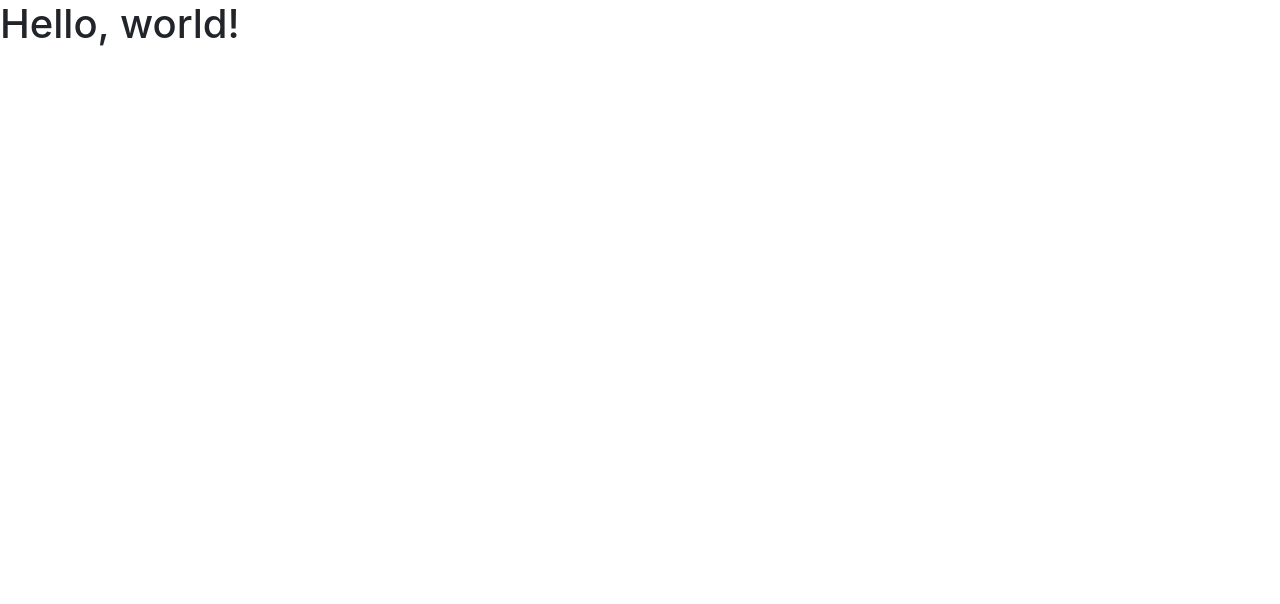
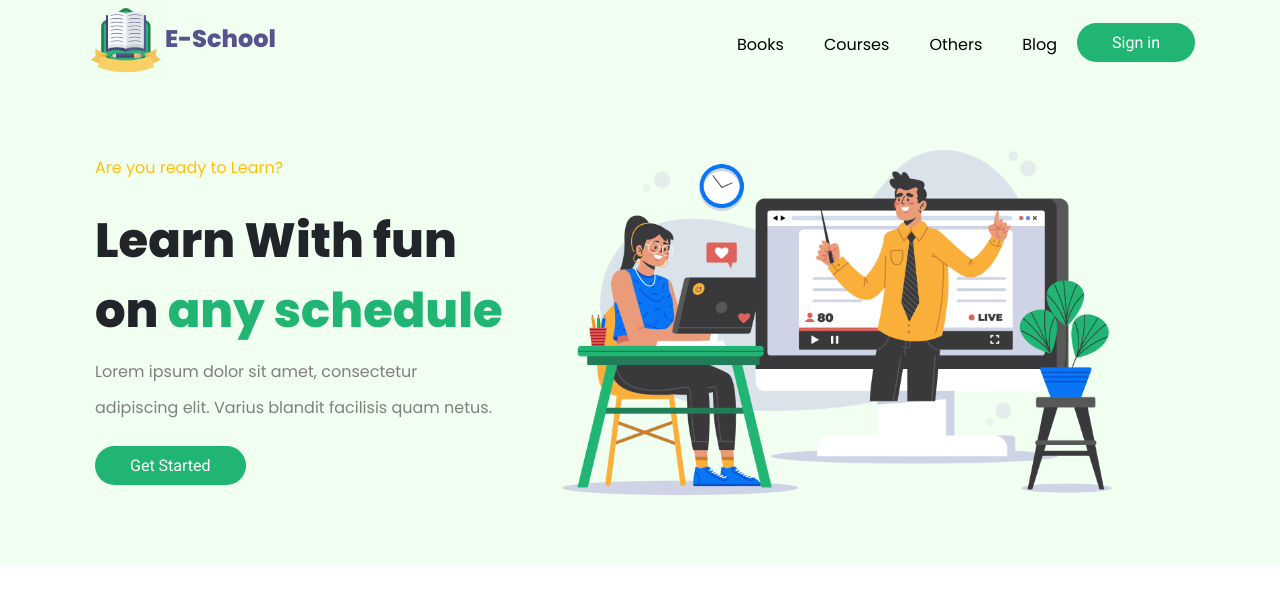
Before and after one commit to siamurmahin/assignment-school-website, a plain HTML site: page index.html in a window 1280 px wide. Drawn offline with nearby package versions, Linux system fonts and the light colour scheme.

Commit message:
first section push

```diff
--- a/index.html
+++ b/index.html
@@ -16,7 +16,57 @@
     <title>School Website</title>
   </head>
   <body>
-    <h1>Hello, world!</h1>
+<section class="first-section">
+        <div class="first-section container  ">
+            <div class="row">
+
+                <div class="logo col-6">
+                    <a href="#"><img src="images/logo.png" alt="">E-School</a>
+             </div>
+                <div class="menu col-6 ">
+                    <ul class="nav justify-content-end ">
+                        <li class="nav-item">
+                        <a class="nav-link active" href="#">Books</a>
+                        </li>
+                        <li class="nav-item">
+                        <a class="nav-link" href="#">Courses</a>
+                        </li>
+                        <li class="nav-item">
+                        <a class="nav-link" href="#">Others</a>
+                        </li>
+
+                        <li class="nav-item">
+                            <a class="nav-link" href="#">Blog</a>
+                        </li>
+
+                        <li class="nav-item">
+                        <button class="signin-btn">Sign in</button>
+                        </li>
+
+                    </ul>
+                </div>
+        </div>
+
+         </div>
+
+         <!--Above header section-->
+
+         <div class="container">
+                <div class="row frst-sec">
+                    <div class="col-5">
+
+                        <h6 class="text-warning">Are you ready to Learn?</h6>
+                        <h1>Learn With fun
+                           <br>on <span>any schedule</span> </h1>
+                           <h6>Lorem ipsum dolor sit amet, consectetur <br> adipiscing elit. Varius blandit facilisis quam netus.</h6>
+                           <button class="signin-btn">Get Started</button>
+                    </div>
+                    <div class="col-7">
+                        <img src="images/Photos/Illustration.png" alt="">
+                    </div>
+                </div>
+         </div>
+</section>
 
     <!-- Optional JavaScript -->
     <!-- jQuery first, then Popper.js, then Bootstrap JS -->
--- a/style.css
+++ b/style.css
@@ -0,0 +1,65 @@
+.first-section{
+    background-color: #F0FFF0;
+    min-height: auto;
+}
+.logo a{
+    text-decoration: none;
+    font-family: poppins;
+    font-weight: bold;
+    font-size: 24px;
+    color: #56548C;
+}
+.logo a:hover{
+    text-decoration: none;
+    color:#56548C;
+}
+.logo img{
+    width: 80px;
+    height: 80px;
+}
+.menu ul li a{
+    font-size: 16px;
+    font-family: poppins;
+    color: black;
+    margin-left: 10px;
+    margin-right: 10px;
+    padding: 10px ;
+}
+.menu{
+    margin-top: 2%;
+}
+.signin-btn{
+    background-color: #21B573;
+    color: white;
+    border: none;
+    padding: 10px 35px;
+    border-radius: 30px;
+    font-family: roboto;
+    font-size: 16px;
+    line-height: 19px;
+}
+.frst-sec{
+    padding:70px 10px;
+}
+.frst-sec img{
+
+    width: 550px;
+    height: 345px;
+
+}
+.frst-sec h1{
+    font-size: 48px;
+    font-family: poppins;
+    font-weight: bold;
+    line-height: 70px;
+}
+.frst-sec h1 span{
+    color: #21B573;
+}
+.frst-sec h6{
+    font-weight: 400;
+  color: gray;
+  font-family: poppins;
+  line-height: 36px;
+  margin-bottom: 20px;
+}
```
Also changed, not shown: images/logo.png (added).
